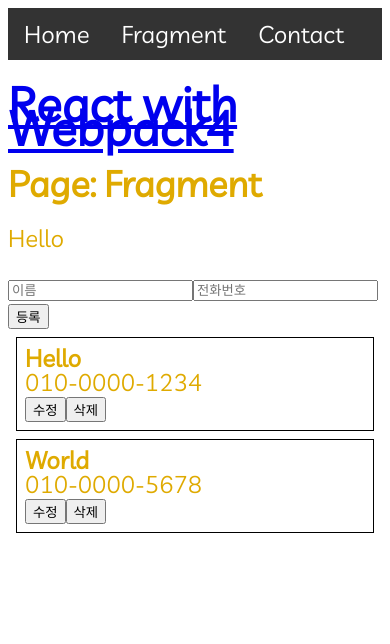
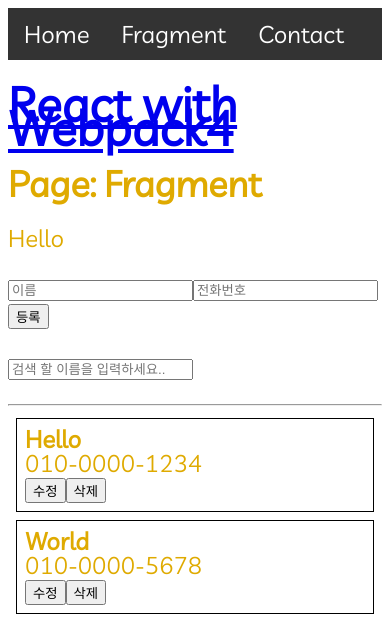
Before and after one commit to aciddust/react-webpack, a React app: page /fragment in a window 390 px wide. Shown: the top 644 px of the page. Built offline with nearby package versions, Linux system fonts and the light colour scheme.

Commit message:
Add, Phonebook sidepage

```diff
--- a/src/js/components/FragPage.js
+++ b/src/js/components/FragPage.js
@@ -1,7 +1,7 @@
 import React, { Component } from 'react';
 import Layout from './Layout';
-import PhoneForm from './PhoneForm';
-import PhoneInfoList from './PhoneInfoList';
+import PhoneForm from './phonebook/PhoneForm';
+import PhoneInfoList from './phonebook/PhoneInfoList';
 
 class FragPage extends Component{
   id = 2
@@ -17,8 +17,15 @@
         name: 'World',
         phone: '010-0000-5678'
       }
-    ]
+    ],
+    keyword: ''
   }
+  handleChange = (e) => {
+    this.setState({
+      keyword: e.target.value,
+    });
+  }
+
   handleCreate = (data) => {
     const { information } = this.state;
     this.setState({
@@ -43,8 +50,11 @@
       )
     })
   }
-
   render() {
+    const { information, keyword } = this.state;
+    const filteredList = information.filter(
+      info => info.name.indexOf(keyword) !== -1
+    );
     return(
       <Layout>
         <h2>Page: Fragment</h2>
@@ -52,8 +62,16 @@
         <PhoneForm
           onCreate={this.handleCreate}
         />
+        <p>
+          <input
+            placeholder="검색 할 이름을 입력하세요.."
+            onChange={this.handleChange}
+            value={keyword}
+          />
+        </p>
+        <hr />
         <PhoneInfoList
-          data={this.state.information}
+          data={filteredList}
           onRemove={this.handleRemove}
           onUpdate={this.handleUpdate}
         />
--- a/src/js/components/PhoneInfo.js
+++ b/src/js/components/phonebook/PhoneInfo.js
@@ -62,7 +62,17 @@
         }
     }
 
+    shouldComponentUpdate(nextProps, nextState){
+        if(!this.state.editing
+            && !nextState.editing
+            && nextProps.info === this.props.info){
+            return false;
+        }
+        return true;
+    }
+
     render() {
+        //console.log('render PhoneInfo '+ this.props.info.id);
         const style = {
             border: '1px solid black',
             padding: '8px',
--- a/src/js/components/PhoneInfoList.js
+++ b/src/js/components/phonebook/PhoneInfoList.js
@@ -3,12 +3,17 @@
 
 class PhoneInfoList extends Component {
     static defaultProps = {
-        list: [],
+        data: [],
         onRemove: () => console.warn('onRemove not defined'),
         onUpdate: () => console.warn('onUpdate not defined'),
     }
 
+    shouldComponentUpdate(nextProps, nextState) {
+        return nextProps.data !== this.props.data;
+    }
+
     render() {
+        //console.log('render PhoneInfoList');
         const { data, onRemove, onUpdate } = this.props;
         const list = data.map(
             info => (
```
Also changed, not shown: src/js/components/phonebook/PhoneForm.js (renamed from src/js/components/PhoneForm.js).
